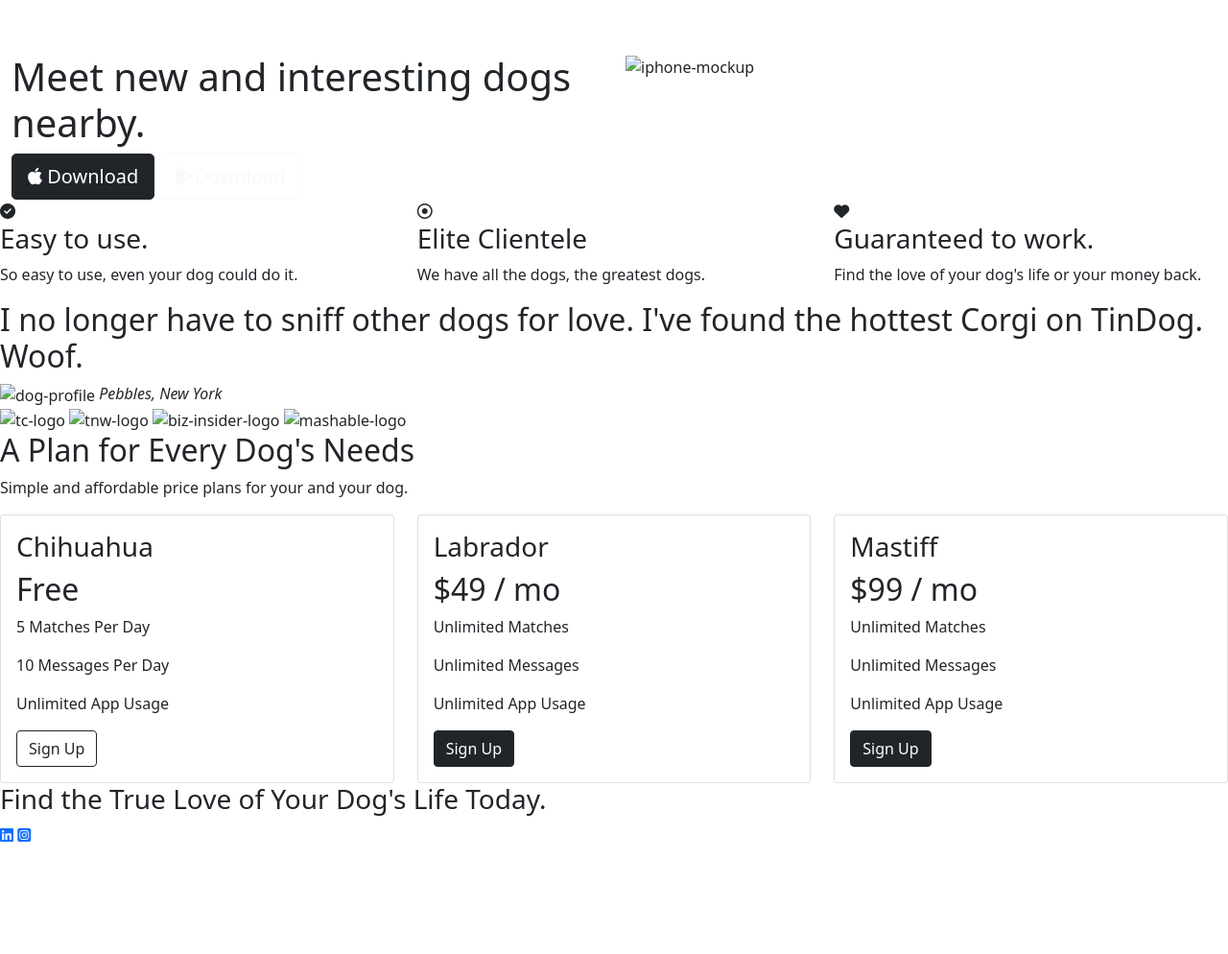
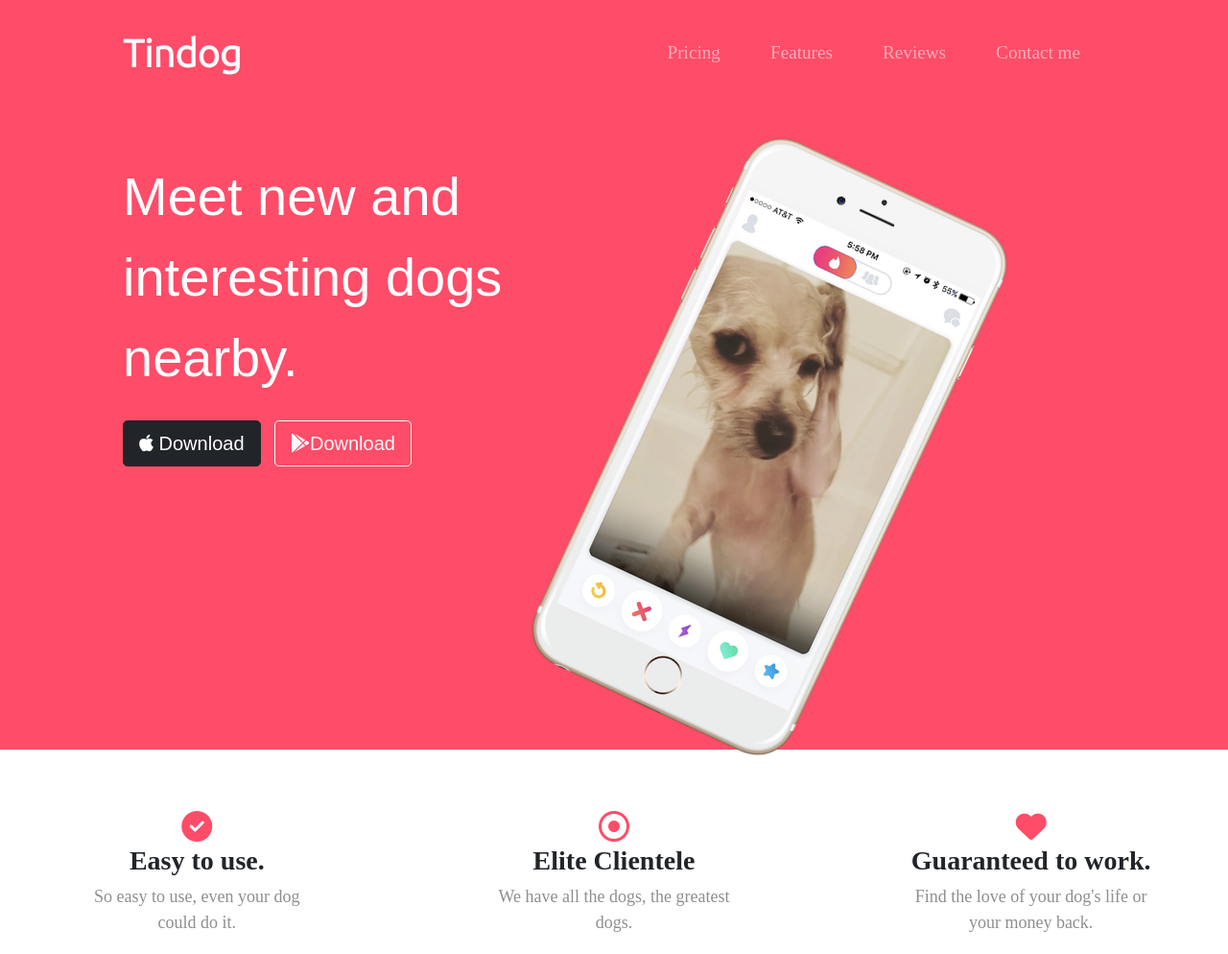
Before and after one commit to Aditya-20BCE2275/Frontend-TINDOG, a plain HTML site: page index.html in a window 1280 px wide. Shown: the top 994 px of the page at 96% size. Before the commit the page ends 882 px from the top, so only its background shows below. Drawn offline with nearby package versions, Linux system fonts and the light colour scheme; the site is published under a folder, as on GitHub Pages, so addresses that start at the root find nothing.

Commit message:
Changes for Correction
Did changes to the stylesheet connection link and images connection link

```diff
--- a/index.html
+++ b/index.html
@@ -10,7 +10,7 @@
     <link rel="preconnect" href="https://fonts.gstatic.com" crossorigin>
     <link href="https://fonts.googleapis.com/css2?family=Montserrat&family=Ubuntu:wght@300&display=swap"
         rel="stylesheet">
-    <link rel="stylesheet" href="/CSS/styles.css">
+    <link rel="stylesheet" href="CSS/styles.css">
     <script src="https://kit.fontawesome.com/0e7c3f0e05.js" crossorigin="anonymous"></script>
 </head>
 
@@ -57,7 +57,7 @@
                             class="fa-brands fa-google-play"></i>Download</button>
                 </div>
                 <div class="col-lg-6">
-                    <img class="Timg" src="/Images/iphone6.png" alt="iphone-mockup">
+                    <img class="Timg" src="Images/iphone6.png" alt="iphone-mockup">
                 </div>
             </div>
         </div>
@@ -94,7 +94,7 @@
     <section id="testimonials">
         <div>
             <h2>I no longer have to sniff other dogs for love. I've found the hottest Corgi on TinDog. Woof.</h2>
-            <img class="dog" src="/Images/dog-img.jpg" alt="dog-profile">
+            <img class="dog" src="Images/dog-img.jpg" alt="dog-profile">
             <em>Pebbles, New York</em>
         </div>
         <!-- <h2 class="testimonial-text">My dog used to be so lonely, but with TinDog's help, they've found the love of their life. I think.</h2>
@@ -107,10 +107,10 @@
     <!-- Press -->
 
     <section id="press">
-        <img class="pressi" src="/Images/TechCrunch.png" alt="tc-logo">
-        <img class="pressi" src="/Images/tnw.png" alt="tnw-logo">
-        <img class="pressi" src="/Images/bizinsider.png" alt="biz-insider-logo">
-        <img class="pressi" src="/Images/mashable.png" alt="mashable-logo">
+        <img class="pressi" src="Images/TechCrunch.png" alt="tc-logo">
+        <img class="pressi" src="Images/tnw.png" alt="tnw-logo">
+        <img class="pressi" src="Images/bizinsider.png" alt="biz-insider-logo">
+        <img class="pressi" src="Images/mashable.png" alt="mashable-logo">
 
     </section>
 
```
